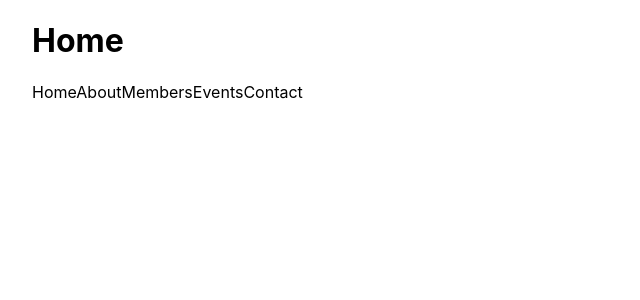
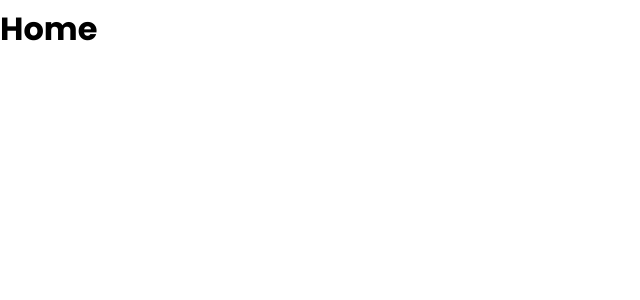
Before and after one commit to Bwogi/fun-dj-events-nearby, a Next.js app in the folder client/: page / in a window 1280 px wide. Shown: the top 300 px of the page, without its empty margins (0-640 px from the left). Built offline with nearby package versions, Linux system fonts and the light colour scheme.

Commit message:
layout with header and meta data created

```diff
--- /dev/null
+++ b/client/components/Layout.js
@@ -0,0 +1,21 @@
+import Head from "next/head";
+import styles from "../styles/Layout.module.css";
+
+export default function Layout({ title, description, keywords, children }) {
+  return (
+    <div>
+      <Head>
+        <title>{title}</title>
+        <meta name="description" content={description} />
+        <meta name="keywords" content={keywords} />
+      </Head>
+      {children}
+    </div>
+  );
+}
+
+Layout.defaultProps = {
+  title: "DJ Events | Find the hottest parties",
+  description: "Find the latest DJ and other musical events",
+  keywords: "music, events, edm, dj",
+};
--- a/client/pages/about.js
+++ b/client/pages/about.js
@@ -1,11 +1,13 @@
 import Link from "next/link";
+import Layout from "../components/Layout";
+
 export default function AboutPage() {
   return (
-    <div>
+    <Layout title="About DJ Events">
       <h1>About</h1>
       <p>This is an app to find the latest Dj and other musical events</p>
       <p>Version 1.0</p>
       <Link href="/">Home</Link>
-    </div>
+    </Layout>
   );
 }
--- a/client/pages/events/[slug].js
+++ b/client/pages/events/[slug].js
@@ -2,14 +2,14 @@
 
 export default function EventDetail() {
   const router = useRouter();
-  console.log(router);
+  //   console.log(router);
   return (
     <div>
       <h1>Event Detail</h1>
       <p>{router.query.slug}</p>
-      <p>{router.asPath}</p>
+      {/* <p>{router.asPath}</p>
       <p>{router.pathname}</p>
-      <p>{router.route}</p>
+      <p>{router.route}</p> */}
     </div>
   );
 }
--- a/client/pages/index.js
+++ b/client/pages/index.js
@@ -1,15 +1,16 @@
-import Link from "next/link";
+// import Link from "next/link";
+import Layout from "../components/Layout";
 import styles from "../styles/Home.module.css";
 
 export default function HomePage() {
   return (
-    <div className={styles.container}>
+    <Layout>
       <h1>Home</h1>
-      <Link href="/">Home</Link>
+      {/* <Link href="/">Home</Link>
       <Link href="/about">About</Link>
       <Link href="/members">Members</Link>
       <Link href="/events">Events</Link>
-      <Link href="/contact">Contact</Link>
-    </div>
+      <Link href="/contact">Contact</Link> */}
+    </Layout>
   );
 }
--- /dev/null
+++ b/client/styles/Layout.module.css
@@ -0,0 +1,5 @@
+.container {
+  margin: 60px auto;
+  max-width: 960px;
+  padding: 0 30px;
+}
--- a/client/styles/globals.css
+++ b/client/styles/globals.css
@@ -1,16 +1,66 @@
+@import url('https://fonts.googleapis.com/css2?family=Poppins:wght@300;400;500;600;700&display=swap');
+
+* {
+  box-sizing: border-box;
+  margin: 0;
+  padding: 0;
+}
+
 html,
 body {
-  padding: 0;
-  margin: 0;
-  font-family: -apple-system, BlinkMacSystemFont, Segoe UI, Roboto, Oxygen,
-    Ubuntu, Cantarell, Fira Sans, Droid Sans, Helvetica Neue, sans-serif;
+  font-family: 'Poppins', sans-serif;
+  line-height: 1.8;
 }
 
 a {
-  color: inherit;
   text-decoration: none;
+  color: steelblue;
 }
 
-* {
-  box-sizing: border-box;
+p {
+  margin: 10px 0;
 }
+
+h1 {
+  margin-bottom: 20px;
+}
+
+.btn {
+  display: inline-block;
+  background: red;
+  color: #fff;
+  padding: 10px 20px;
+  cursor: pointer;
+  border: 0;
+  border-radius: 5px;
+}
+
+.btn:hover {
+  opacity: 0.9;
+}
+
+.btn-secondary {
+  font: inherit;
+  font-size: 13px;
+  background: #000;
+  color: #fff !important;
+  border: 0;
+  border-radius: 5px;
+  padding: 5px 15px;
+  margin: 0 20px;
+  cursor: pointer;
+}
+
+.btn-secondary:hover {
+  opacity: 0.8;
+}
+
+.btn-icon {
+  display: flex;
+  align-items: center;
+  justify-content: center;
+}
+
+.btn-icon svg {
+  margin-right: 5px;
+}
```
Also changed, not shown: 1 other file (tests, documents, lock files or other folders).
